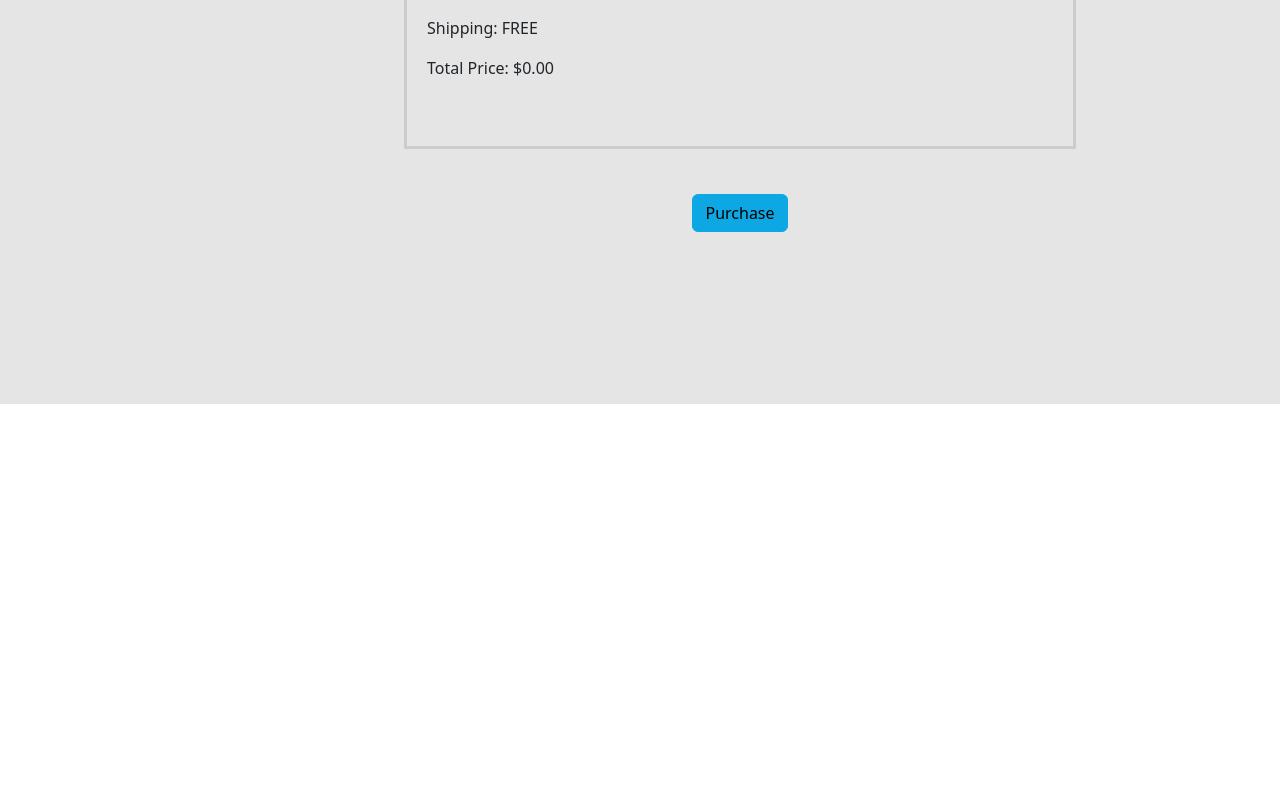
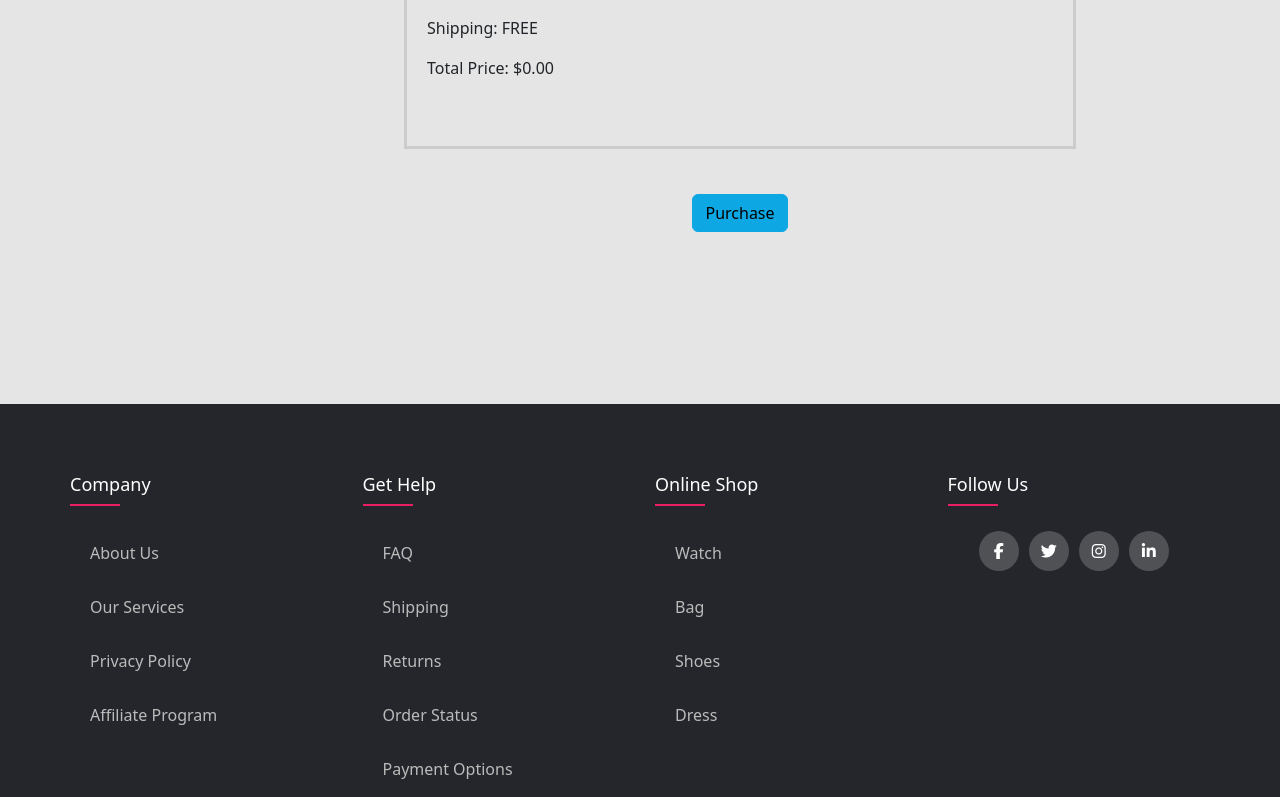
Before and after one commit to vutiendat3601/vutiendat3601-shop, an Angular app in the folder frontend/: page /checkout in a window 1280 px wide. Shown: the part 2000-2797 px from the top of the page. Before the commit the page ends 2404 px from the top, so only its background shows below. Built offline with nearby package versions, Linux system fonts and the light colour scheme; no server answers.

Commit message:
feat: redesign Footer

```diff
--- a/frontend/src/app/app.component.css
+++ b/frontend/src/app/app.component.css
@@ -0,0 +1,89 @@
+.container {
+    max-width: 1170px;
+    margin: auto;
+}
+
+.row {
+    display: flex;
+    flex-wrap: wrap;
+}
+
+ul {
+    list-style: none;
+    padding: 0;
+}
+
+.footer {
+    background-color: #24262b;
+    padding: 70px 0;
+    position: relative;
+}
+
+.footer-col {
+    width: 25%;
+    padding: 0 15px;
+}
+
+.footer-col h4 {
+    font-size: 18px;
+    color: #fff;
+    text-transform: capitalize;
+    margin-bottom: 35px;
+    font-weight: 500;
+    position: relative;
+    text-align: left;
+}
+
+.footer-col h4::before {
+    content: '';
+    position: absolute;
+    left: 0;
+    bottom: -10px;
+    background-color: #e91e63;
+    height: 2px;
+    width: 50px;
+    box-sizing: border-box;
+}
+
+.footer-col ul li {
+    display: flex;
+    flex-direction: row;
+    margin-bottom: 10px;
+}
+
+.footer-col ul li:last-child {
+    margin-bottom: 0;
+}
+
+.footer-col ul li a {
+    font-size: 16px;
+    color: #bbb;
+    text-transform: capitalize;
+    text-decoration: none;
+    font-weight: 300;
+    display: block;
+    transition: all 0.3s ease;
+}
+
+.footer-col ul li a:hover {
+    color: #fff;
+    padding-left: 8px;
+}
+
+.footer-col .social-links a {
+    display: inline-block;
+    width: 40px;
+    height: 40px;
+    background-color: rgba(255, 255, 255, 0.2);
+    color: #fff;
+    margin: 0 10px 10px 0;
+    text-align: center;
+    line-height: 40px;
+    border-radius: 50%;
+    transition: all 0.5s ease;
+}
+
+.footer-col .social-links a:hover {
+    color: #24262b;
+    background-color: #fff;
+}
--- a/frontend/src/app/app.component.html
+++ b/frontend/src/app/app.component.html
@@ -35,10 +35,46 @@
 
 <!-- ENDS PAGE CONTAINER -->
 
-<footer>
-  <ul>
-    <li><a href="#">About Us</a></li>
-    <li><a href="#">Contact Us</a></li>
-    <li><a href="#">Help</a></li>
-  </ul>
+<footer class="footer">
+  <div class="container">
+    <div class="row">
+      <div class="footer-col">
+        <h4>company</h4>
+        <ul>
+          <li><a href="#">about us</a></li>
+          <li><a href="#">our services</a></li>
+          <li><a href="#">privacy policy</a></li>
+          <li><a href="#">affiliate program</a></li>
+        </ul>
+      </div>
+      <div class="footer-col">
+        <h4>get help</h4>
+        <ul>
+          <li><a href="#">FAQ</a></li>
+          <li><a href="#">shipping</a></li>
+          <li><a href="#">returns</a></li>
+          <li><a href="#">order status</a></li>
+          <li><a href="#">payment options</a></li>
+        </ul>
+      </div>
+      <div class="footer-col">
+        <h4>online shop</h4>
+        <ul>
+          <li><a href="#">watch</a></li>
+          <li><a href="#">bag</a></li>
+          <li><a href="#">shoes</a></li>
+          <li><a href="#">dress</a></li>
+        </ul>
+      </div>
+      <div class="footer-col">
+        <h4>follow us</h4>
+        <div class="social-links">
+          <a href="#"><i class="fab fa-facebook-f"></i></a>
+          <a href="#"><i class="fab fa-twitter"></i></a>
+          <a href="#"><i class="fab fa-instagram"></i></a>
+          <a href="#"><i class="fab fa-linkedin-in"></i></a>
+        </div>
+      </div>
+    </div>
+  </div>
 </footer>
```
